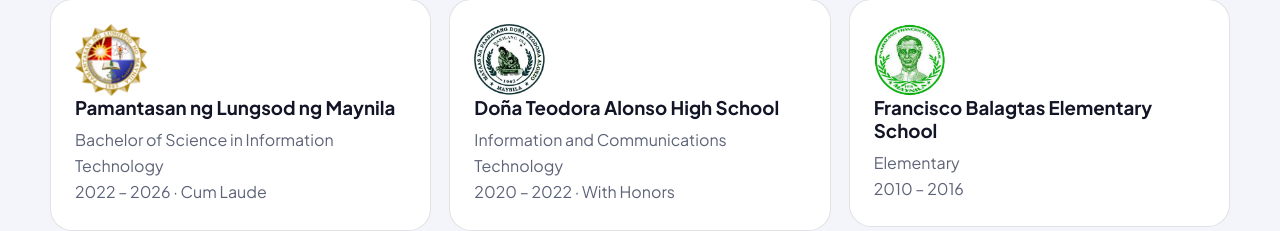
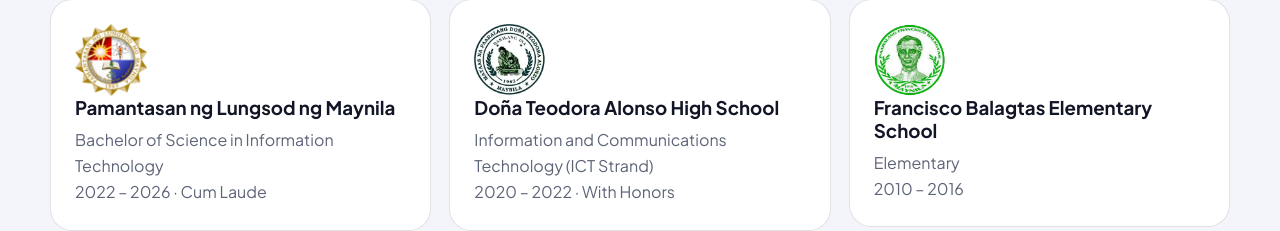
Before and after one commit to jeansonvillanueva/WebPortfolio, a React (Vite) app: page / in a window 1280 px wide. Shown: the part 3938-4169 px from the top of the page. Built offline with nearby package versions, Linux system fonts and the light colour scheme; no server answers.

Commit message:
Additional info in Education.tsx

```diff
--- a/src/components/Education.tsx
+++ b/src/components/Education.tsx
@@ -42,7 +42,7 @@
           </div>
           <div>
             <h3>Doña Teodora Alonso High School</h3>
-            <p className="muted">Information and Communications Technology</p>
+            <p className="muted">Information and Communications Technology (ICT Strand)</p>
             <p className="muted">2020 – 2022 · With Honors</p>
           </div>
           </article>
```
